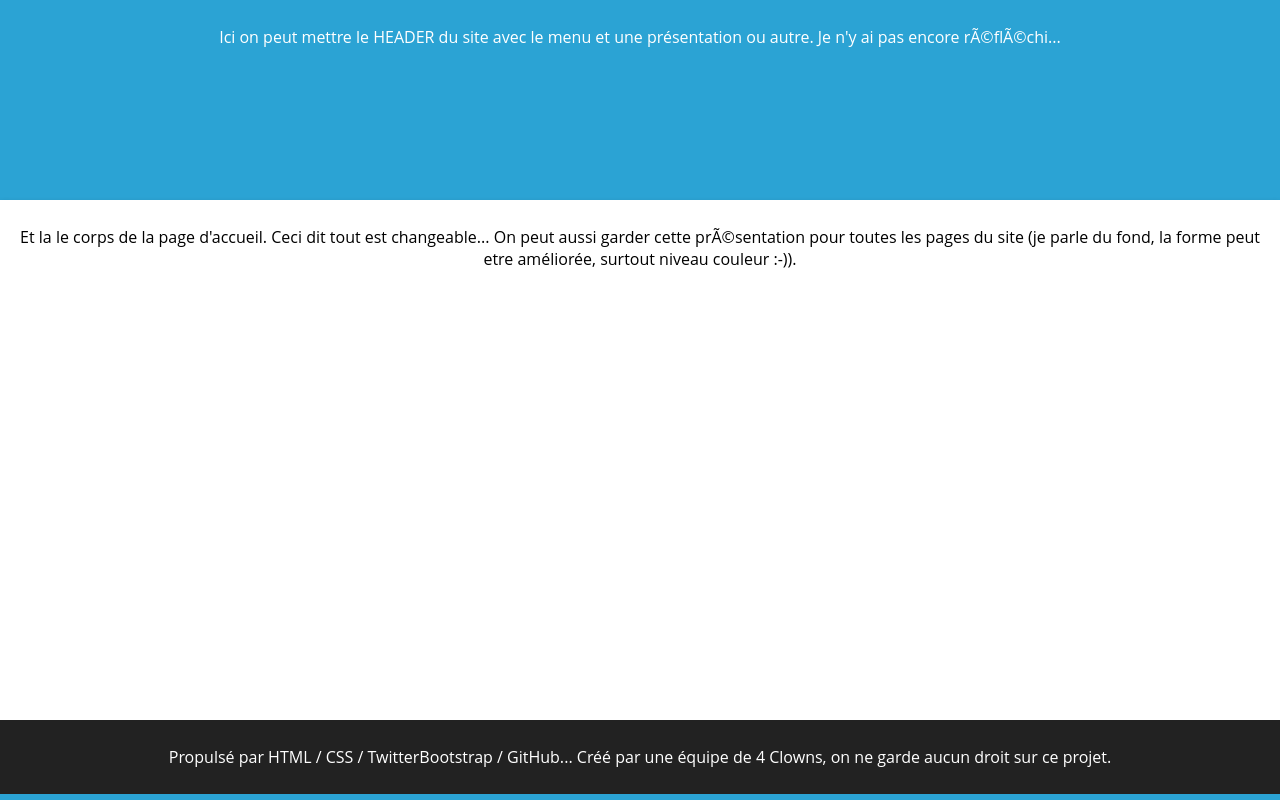
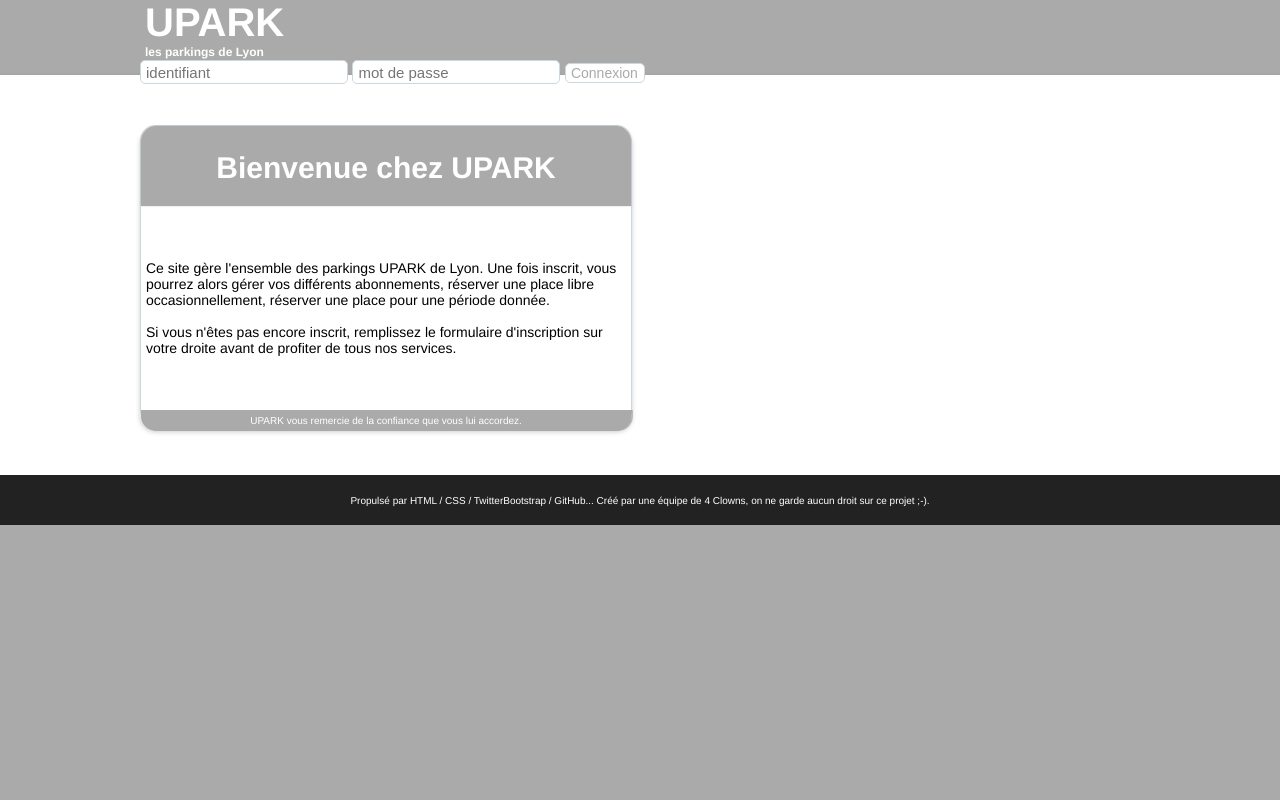
Before and after one commit to BruMaOuSen/BMOS, a PHP site: page / in a window 1280 px wide. Run offline with PHP 8.4, Linux system fonts and the light colour scheme.

Commit message:
Début de la page d'index avec le CSS correspondant

```diff
--- a/index.html
+++ b/index.html
@@ -11,55 +11,48 @@
         <title>Parking Project | Home</title>
     </head>
     <body>
-        <section class="sectionIntro">
+    	<!-- HEADER-->
+        <section class="header">
             <div class="container">
-                <div class="row">
-                    <div class="col-xs-12 col-sm-12 col-md-12 col-lg-12 col-lg-offset-4">
-                    	<p>Ici on peut mettre le HEADER du site avec le menu et une pr&eacute;sentation ou autre. Je n'y ai pas encore réfléchi...</p>
-                    </div>
-                </div>
-                <div class="row">
-                    <div class="form-inline col-xs-4 col-sm-4 col-md-4 col-lg-4 col-lg-offset-4">
-                    </div>
-                </div>
+                <div class="logo">
+                	<a href="index.html" ><h1>UPARK</h1>
+        			<h5>les parkings de Lyon</h5></a>
+				</div>
+				<div class="connexion">
+					<input type="text" name="identifiant" placeholder="identifiant">
+					<input type="password" name="password" placeholder="mot de passe">
+		            <button type="submit">Connexion</button>
+            	</div>
             </div>
         </section>
-        <section class="sectionTeaser">
+
+        <!-- CORPS DU SITE-->
+        <section class="corps">
             <div class="container">
-                <div class="row">
-                    <div class="col-xs-12 col-sm-9 col-md-9 col-lg-7 col-lg-offset-1">
-						<p>Et la le corps de la page d'accueil. Ceci dit tout est changeable...
-						   On peut aussi garder cette présentation pour toutes les pages du site
-						   (je parle du fond, la forme peut etre am&eacute;lior&eacute;e, surtout niveau couleur :-)).
-						   </p>
-                    </div>
-                </div>
+            	<div class="presentation">
+					<div class="presTitre">
+            			<h1>Bienvenue chez UPARK<h1>
+					</div>
+					<div class="presCorps">
+						Ce site g&egrave;re l'ensemble des parkings UPARK de Lyon.
+						Une fois inscrit, vous pourrez alors g&eacute;rer vos diff&eacute;rents abonnements, r&eacute;server une place libre
+						occasionnellement, r&eacute;server une place pour une p&eacute;riode donn&eacute;e.<br/><br/>
+
+						Si vous n'&ecirc;tes pas encore inscrit, remplissez le formulaire d'inscription sur votre droite avant
+					    de profiter de tous nos services.
+    				</div>
+    				<div class="presFooter">
+    					<p>UPARK vous remercie de la confiance que vous lui accordez.
+    				</div>
+            	</div>
             </div>
         </section>
-<!--        <section class="sectionTimeline">
+
+        <!-- FOOTER-->
+        <section class="footer">
             <div class="container">
-                <div class="row">
-                    <div class="col-xs-12 col-sm-9 col-md-9 col-lg-7 col-lg-offset-1">
-                    </div>
-                </div>
-            </div>
-        </section>
-        <section id="sectionContact">
-            <div class="container">
-                <div class="row">
-                    <div class="col-xs-12 col-sm-9 col-md-9 col-lg-7 col-lg-offset-1">
-                    </div>
-                </div>
-            </div>
-        </section>
--->        <section class="sectionFooter">
-            <div class="container">
-                <footer class="row">
-                    <div class="col-xs-12 col-sm-9 col-md-9 col-lg-7 col-lg-offset-1">
-                    	<p>Propuls&eacute; par HTML / CSS / TwitterBootstrap / GitHub...
-                    	   Cr&eacute;&eacute; par une &eacute;quipe de 4 Clowns, on ne garde aucun droit sur ce projet.</p>
-                    </div>
-                </footer>
+                <p>Propuls&eacute; par HTML / CSS / TwitterBootstrap / GitHub...
+	            Cr&eacute;&eacute; par une &eacute;quipe de 4 Clowns, on ne garde aucun droit sur ce projet ;-).</p>
             </div>
         </section>
     </body>
--- a/style.css
+++ b/style.css
@@ -1,30 +1,128 @@
-/***FOOTER***/
-body{
-  	font-family: "Open Sans", sans-serif;
-  	background: #2ba3d4;
-  	padding: 0;
+/****INITIALISATION DES PRINCIPALES BALISES****/
+h1,h2,h3,h4,h5,h6,div,p,li,a,ul,body,section{
+	list-style: none;
+	text-decoration: none;
+	padding: 0;
 	margin: 0;
 }
 
-.container{
-  	text-align: center;
-  	padding: 10px;
+h1{
+	font-size: 40px;
 }
 
-.sectionIntro{
-	background: #2ba3d4;
-	color: white;
-	height: 200px;
+h5{
+	font-size: 12px;
 }
 
-.sectionTeaser{
+body{
+  	font-family: "Helvetica Neue",Helvetica,Arial,sans-serif;
+  	background: #AAA;
+  	margin-left: auto;
+  	margin-right: auto;
+}
+
+.container{
+	width: 1000px;
+  	margin-left: auto;
+  	margin-right: auto;
+}
+
+input{
+	height: 20px;
+	font-size: 15px;
+	color: #AAA;
+	border-radius: 5px 5px 5px 5px;
+	padding-left: 5px;
+	border: 1px solid #ccd6dd;
+}
+
+button{
+	font-size: 14px;
 	background: #FFF;
-  	padding-bottom: 20px;
-  	height: 500px;
+	color: #AAA;
+	border-radius: 5px 5px 5px 5px;
+	padding-left: 5px;
+	border: 1px solid #ccd6dd;
+}
+
+
+/****HEADER****/
+.header{
+	background: #AAA;
+	color: white;
+	height: 70px;
+	padding-bottom: 5px;
+}
+
+.header a{
+	color: white;
+}
+
+.container .logo, .container .connexion{
+	display: inline-block;
+}
+
+.container .logo{
+	width: 530px;
+	margin-left: 5px;
+}
+
+
+/****CORPS DU SITE****/
+.corps{
+	background: #FFF;
+  	padding-bottom: 50px;
+  	padding-top: 50px;
+  	height: 300px;
   	box-shadow: 0 2px 5px rgba(0,0,0,0.2);
 }
 
-.sectionFooter{
+.presentation{
+	width: 490px;
+	height: 300px;
+	border: 1px solid #ccd6dd;
+	border-radius: 15px 15px 15px 15px;
+  	box-shadow: 0 5px 5px rgba(0,0,0,0.2);
+}
+
+.presTitre{
+	height: 80px;
+	background: #AAA;
+	color: #FFF;
+	box-shadow: 0 0px 2px rgba(0,0,0,0.2);
+	text-align: center;
+	border-radius: 15px 15px 0px 0px;
+}
+
+.presentation h1{
+	font-size: 30px;
+	padding-top: 25px;
+}
+
+.presCorps{
+	padding: 54px 5px 54px 5px;
+	font-size: 14px;
+}
+
+.presFooter{
+	font-size: 10px;
+	color: #FFF;
+	background: #AAA;
+	text-align: center;
+	box-shadow: 2px 0px 0px 0px rgba(0,0,0,0.2);
+	padding: 5px;
+	border-radius: 0px 0px 15px 15px;
+}
+
+
+/****FOOTER****/
+.footer{
+	text-align: center;
 	background: #222;
   	color: #fff;
+  	height: 50px;
+  	font-size: 10px;
 }
+.footer p{
+	padding-top: 20px;
+}
```
